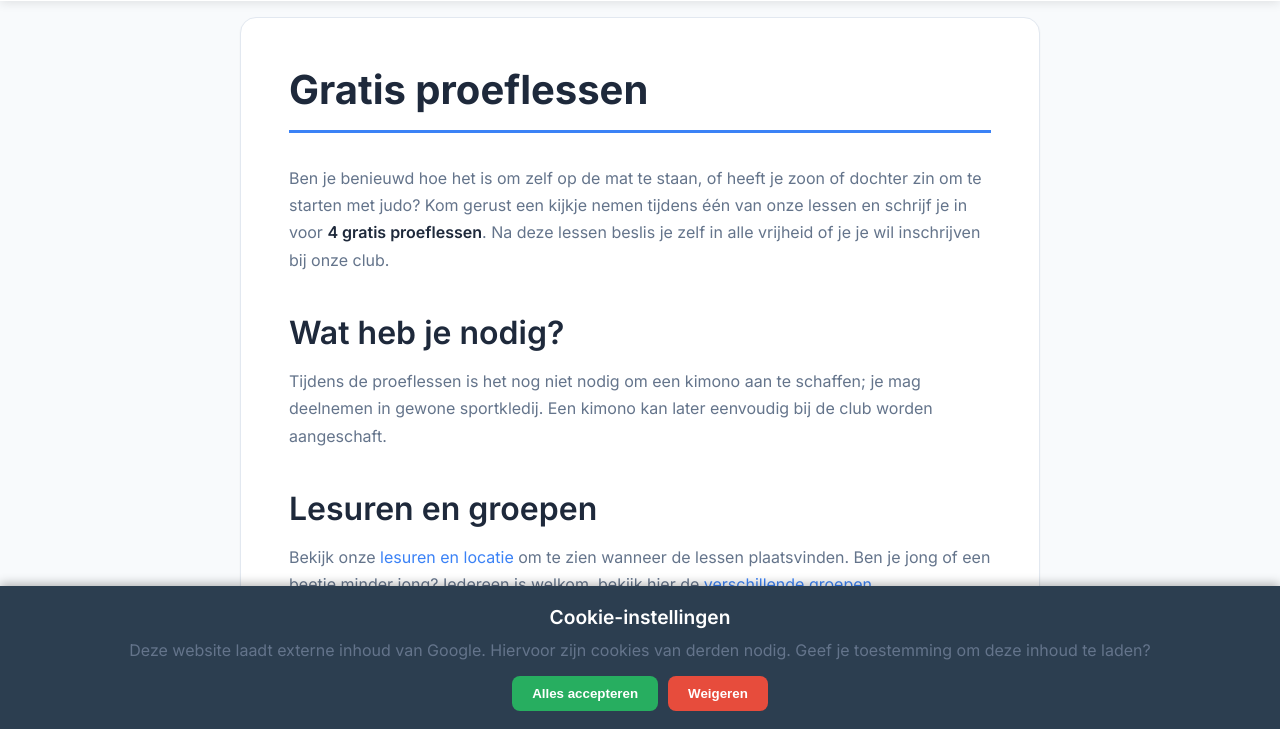
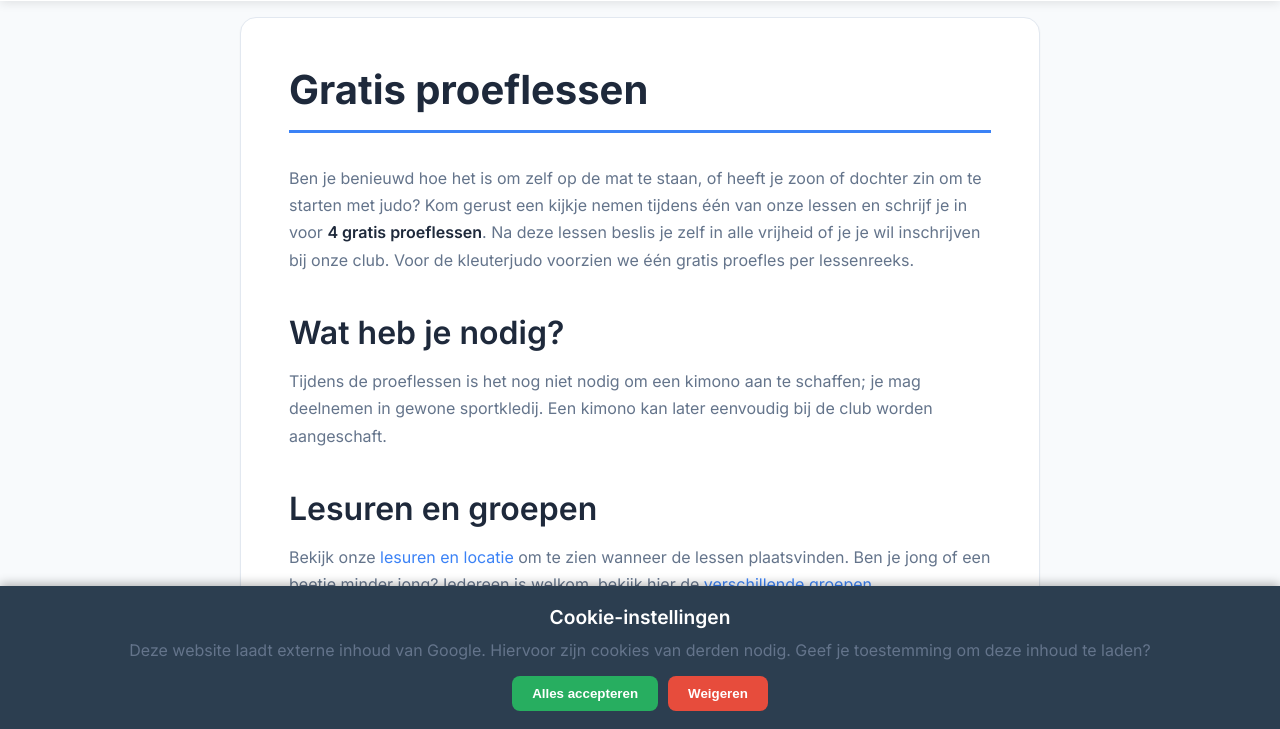
Before and after one commit to judocluboosterzele/website, an Astro site: page /about/proeflessen in a window 1280 px wide. Shown: the part 69-798 px from the top of the page. Built offline with nearby package versions, Linux system fonts and the light colour scheme; Astro itself is replaced by a stand-in of ours.

Commit message:
Update proeflessen.md
Kleuterjudo proeflessen

```diff
--- a/src/content/pages/about/proeflessen.md
+++ b/src/content/pages/about/proeflessen.md
@@ -4,6 +4,7 @@ description: "Gratis proeflessen"
 ---
 
 Ben je benieuwd hoe het is om zelf op de mat te staan, of heeft je zoon of dochter zin om te starten met judo? Kom gerust een kijkje nemen tijdens één van onze lessen en schrijf je in voor **4 gratis proeflessen**. Na deze lessen beslis je zelf in alle vrijheid of je je wil inschrijven bij onze club.
+Voor de kleuterjudo voorzien we één gratis proefles per lessenreeks.
 
 ## Wat heb je nodig?
 
```
